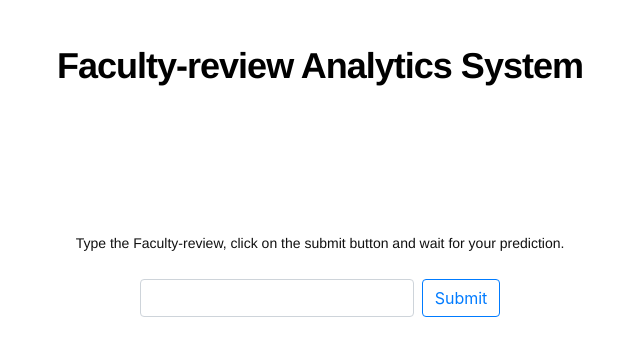
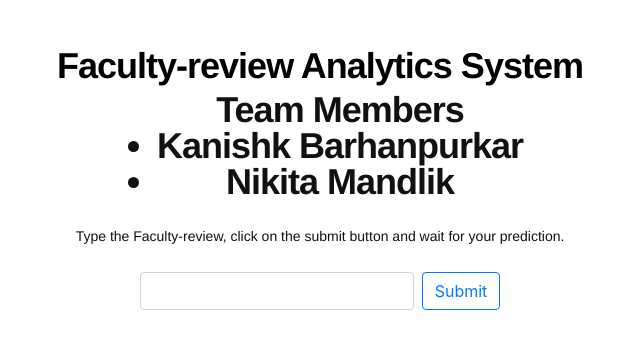
Before and after one commit to kanishkb1/HackBU-22-Project, a Flask app: page / in a window 1280 px wide. Shown: the top 356 px of the page, without its empty margins (320-960 px from the left). Run offline with Flask 2, Linux system fonts and the light colour scheme; some libraries are stand-ins or nearby versions.

Commit message:
Update index.html

```diff
--- a/templates/index.html
+++ b/templates/index.html
@@ -34,7 +34,7 @@
         text-justify: inter-word;
       }
 
-      h1 {
+      h1,h2 {
         color: #111;
         font-family: 'Helvetica Neue', sans-serif;
         font-size: 36px;
```
